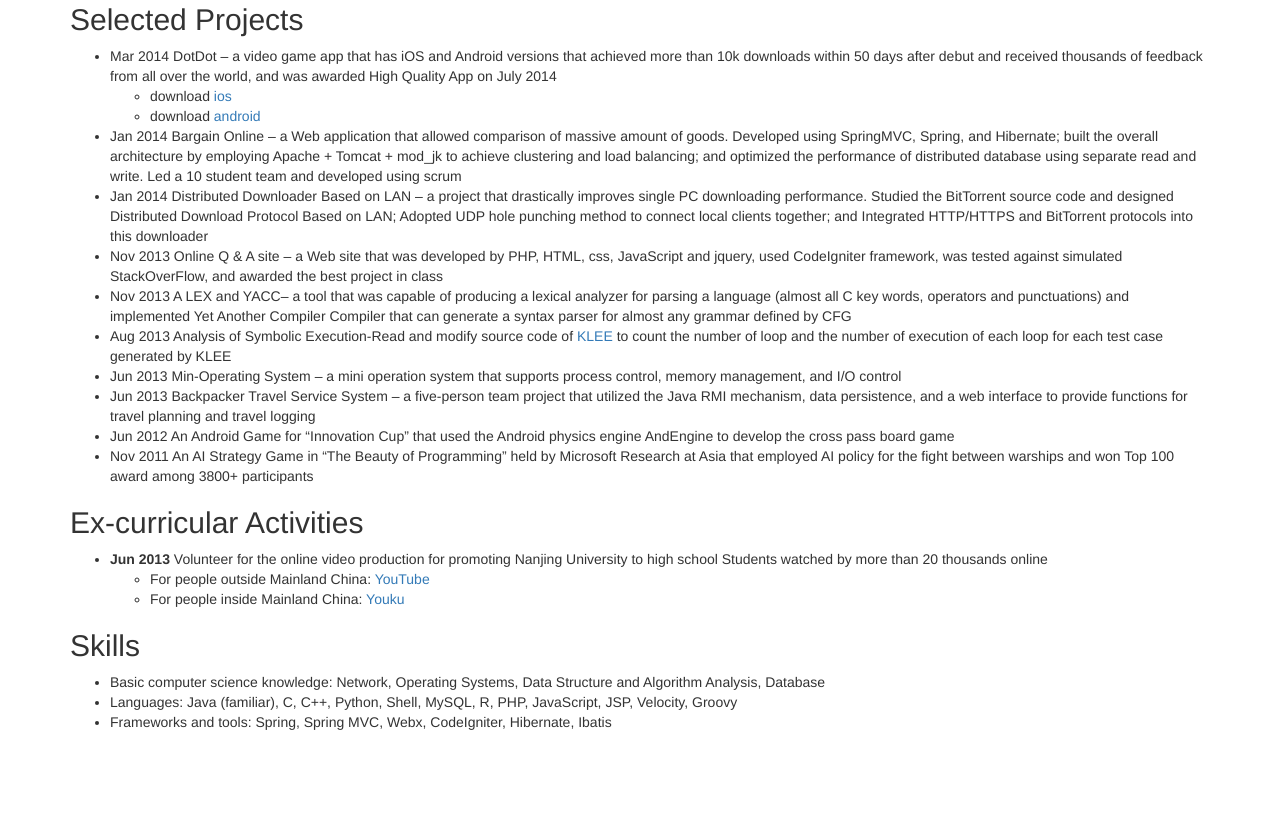
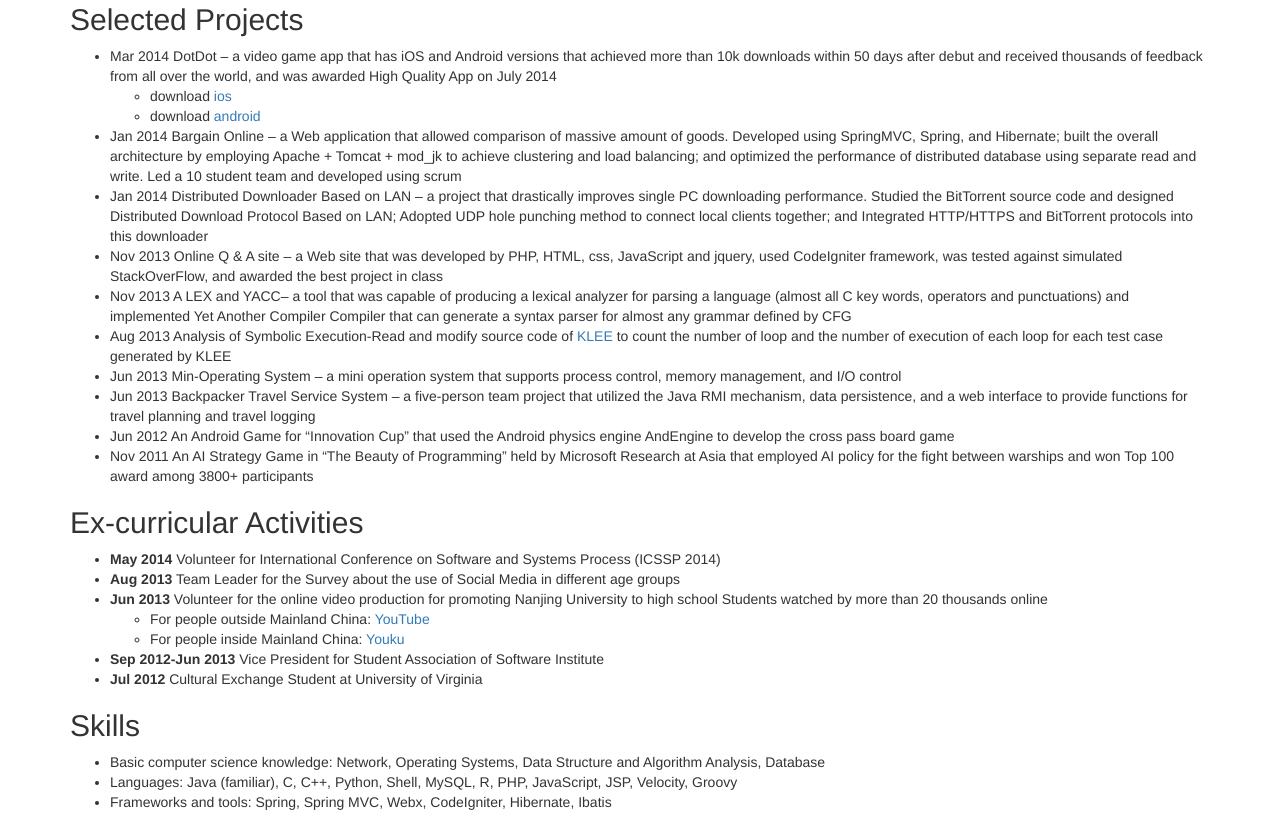
Before and after one commit to kivinju/kivinju.github.io, a plain HTML site: page resume/index.html in a window 1280 px wide. Shown: the part 1332-2154 px from the top of the page. Before the commit the page ends 2074 px from the top, so only its background shows below. Drawn offline with nearby package versions, Linux system fonts and the light colour scheme.

Commit message:
add activities

```diff
--- a/resume/index.html
+++ b/resume/index.html
@@ -123,12 +123,16 @@
 
         <h2>Ex-curricular Activities</h2>
         <ul>
+            <li><strong>May 2014</strong> Volunteer for International Conference on Software and Systems Process (ICSSP 2014)</li>
+            <li><strong>Aug 2013</strong> Team Leader for the Survey about the use of Social Media in different age groups</li>
             <li><strong>Jun 2013</strong> Volunteer for the online video production for promoting Nanjing University to high school Students watched by more than 20 thousands online
                 <ul>
                     <li>For people outside Mainland China: <a target="_blank" href="https://www.youtube.com/watch?v=rNJeebf2iHM">YouTube</a></li>
                     <li>For people inside Mainland China: <a target="_blank" href="http://v.youku.com/v_show/id_XNTc4MzA0NzQ4.html">Youku</a></li>
                 </ul>
             </li>
+            <li><strong>Sep 2012-Jun 2013</strong> Vice President for Student Association of Software Institute</li>
+            <li><strong>Jul 2012</strong> Cultural Exchange Student at University of Virginia</li>
         </ul>
 
         <h2>Skills</h2>
```
Also changed, not shown: 1 other file.
